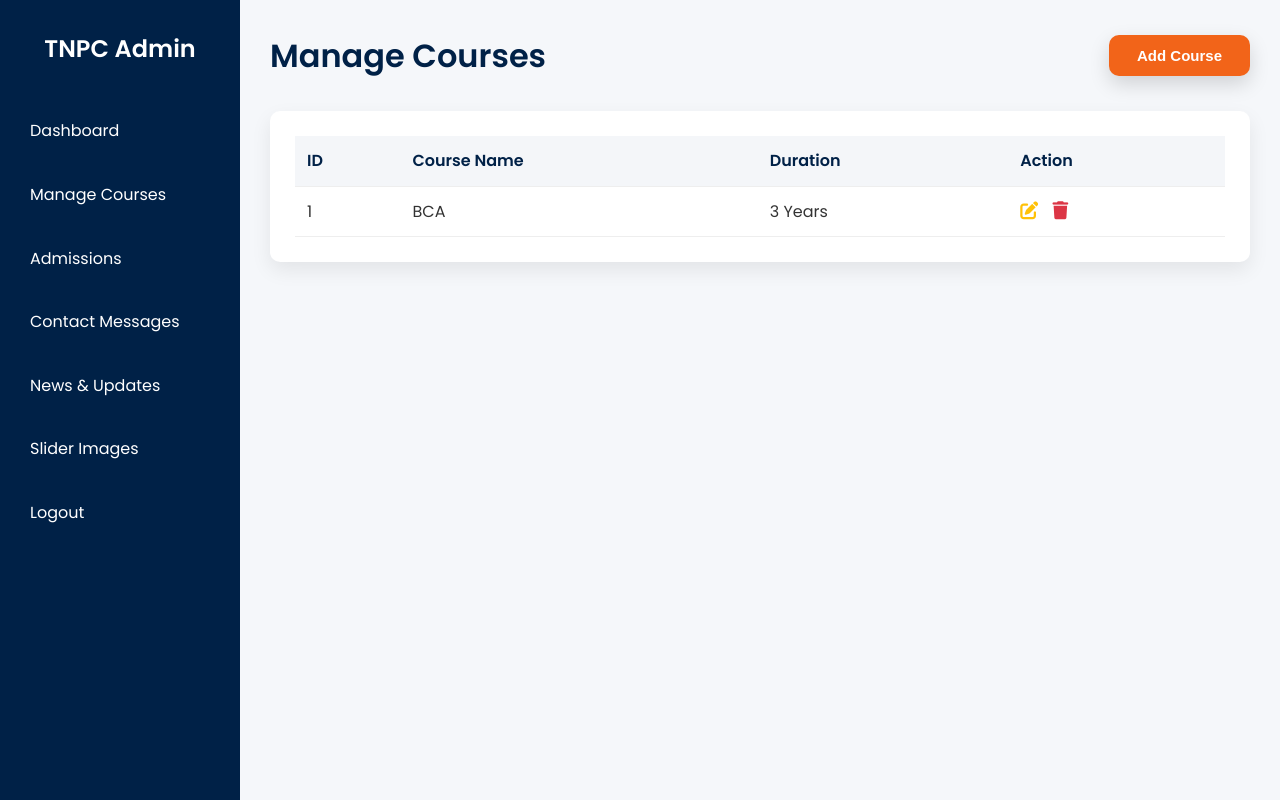
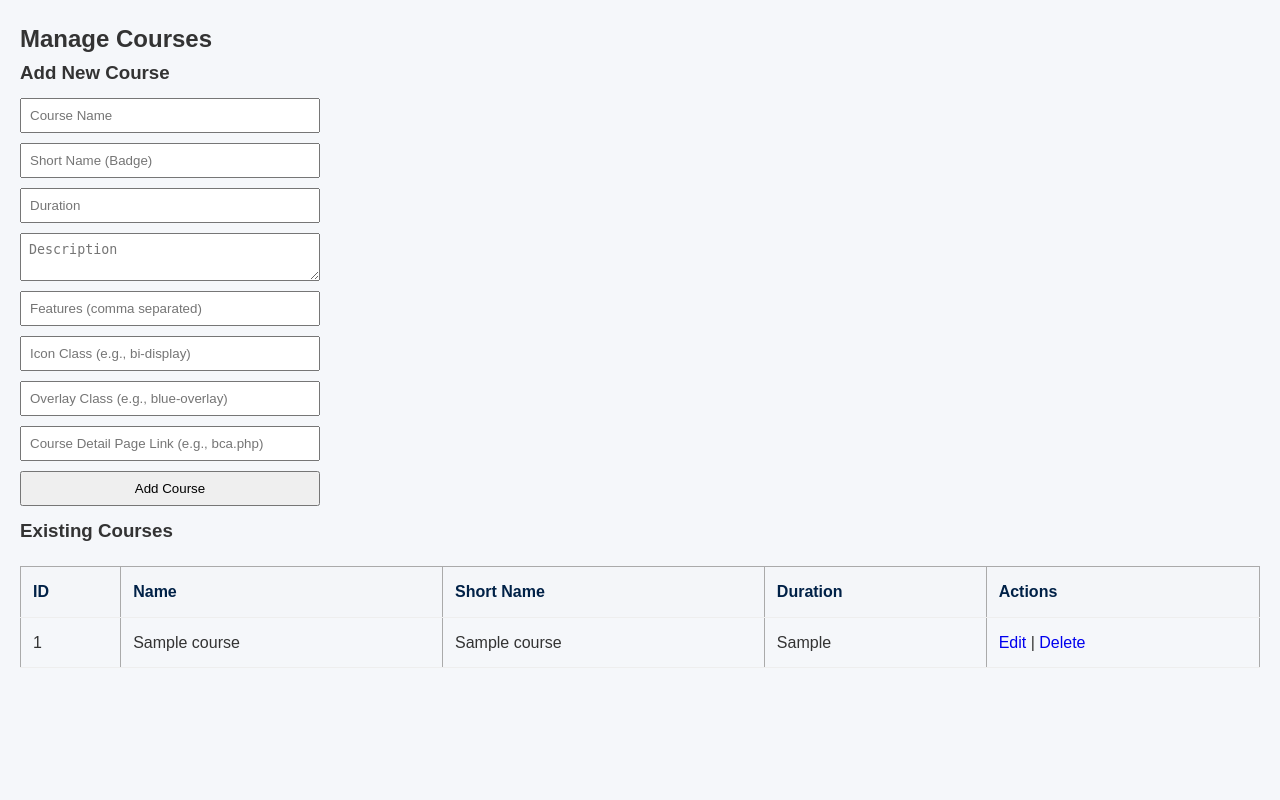
Before and after one commit to gamijinal/TNPC-, a PHP site: page /manage_course.php in a window 1280 px wide. Run offline with PHP 8.4, Linux system fonts and the light colour scheme; tables that the repository leaves empty or names only in its code hold one stand-in row (values such as "Sample post").

Commit message:
okcourse

```diff
--- a/Admin/db.php
+++ b/Admin/db.php
@@ -1,8 +1,7 @@
 <?php
-// db.php - Database connection & role-based session start
-
-session_start(); // Start session for login management
-
+if (session_status() == PHP_SESSION_NONE) {
+    session_start();
+}
 $host = "localhost";
 $user = "root";
 $password = "";
--- a/Admin/manage_course.php
+++ b/Admin/manage_course.php
@@ -1,73 +1,113 @@
+<?php
+// Start session at the very top
+session_start();
+
+// Include database connection
+include __DIR__ . '/db.php';
+
+// Handle form submission
+$success = '';
+if (isset($_POST['add_course'])) {
+    $name = $_POST['name'];
+    $short_name = $_POST['short_name'];
+    $duration = $_POST['duration'];
+    $description = $_POST['description'];
+    $features = $_POST['features']; // comma separated
+    $icon_class = $_POST['icon_class'];
+    $overlay_class = $_POST['overlay_class'];
+    $link = $_POST['link'];
+
+    // Prepare and execute insert query
+    $stmt = $conn->prepare("INSERT INTO courses
+        (name, short_name, duration, description, features, icon_class, overlay_class, link)
+        VALUES (:name, :short_name, :duration, :description, :features, :icon_class, :overlay_class, :link)");
+
+    $stmt->execute([
+        ':name' => $name,
+        ':short_name' => $short_name,
+        ':duration' => $duration,
+        ':description' => $description,
+        ':features' => $features,
+        ':icon_class' => $icon_class,
+        ':overlay_class' => $overlay_class,
+        ':link' => $link
+    ]);
+
+    $success = "Course added successfully!";
+}
+
+// Fetch all courses
+$courses = $conn->query("SELECT * FROM courses ORDER BY id ASC")->fetchAll(PDO::FETCH_ASSOC);
+?>
+
 <!DOCTYPE html>
 <html lang="en">
-
 <head>
     <meta charset="UTF-8">
-    <meta name="viewport" content="width=device-width, initial-scale=1.0">
-    <title>Manage Courses - TNPC Admin</title>
+    <title>Manage Courses</title>
     <link rel="stylesheet" href="admin.css">
     <link rel="stylesheet" href="../CSS/style.css">
-    <link href="https://fonts.googleapis.com/css2?family=Poppins:wght@400;600&display=swap" rel="stylesheet">
-    <link rel="stylesheet" href="https://cdnjs.cloudflare.com/ajax/libs/font-awesome/6.5.0/css/all.min.css">
+    <style>
+        /* Optional quick styling */
+        body { font-family: Arial, sans-serif; margin: 20px; }
+        input, textarea, button { display: block; margin: 10px 0; padding: 8px; width: 300px; }
+        table { border-collapse: collapse; margin-top: 20px; width: 100%; }
+        table, th, td { border: 1px solid #aaa; }
+        th, td { padding: 8px; text-align: left; }
+        .success { color: green; font-weight: bold; }
+    </style>
 </head>
+<body>
 
-<body>
-    <div class="dashboard">
-        <!-- Sidebar -->
-        <?php include "sidemenu.php"; ?>
+<div class="container">
+    <h2>Manage Courses</h2>
 
-        <!-- Main Content -->
-        <div class="main-content">
-            <div class="topbar">
-                <h1>Manage Courses</h1>
-                <button type="button" class="custom-btn" onclick="openCourseAdd()">Add Course</button>
-            </div>
+    <?php if ($success): ?>
+        <p class="success"><?= $success ?></p>
+    <?php endif; ?>
 
-            <!-- Courses Table -->
-            <div class="table-container">
+    <!-- Add New Course Form -->
+    <form method="POST">
+        <h3>Add New Course</h3>
+        <input type="text" name="name" placeholder="Course Name" required>
+        <input type="text" name="short_name" placeholder="Short Name (Badge)" required>
+        <input type="text" name="duration" placeholder="Duration" required>
+        <textarea name="description" placeholder="Description" required></textarea>
+        <input type="text" name="features" placeholder="Features (comma separated)">
+        <input type="text" name="icon_class" placeholder="Icon Class (e.g., bi-display)">
+        <input type="text" name="overlay_class" placeholder="Overlay Class (e.g., blue-overlay)">
+        <input type="text" name="link" placeholder="Course Detail Page Link (e.g., bca.php)">
+        <button type="submit" name="add_course">Add Course</button>
+    </form>
+
+    <!-- Existing Courses Table -->
+    <h3>Existing Courses</h3>
     <table>
         <tr>
             <th>ID</th>
-                        <th>Course Name</th>
+            <th>Name</th>
+            <th>Short Name</th>
             <th>Duration</th>
-                        <th>Action</th>
+            <th>Actions</th>
         </tr>
+        <?php if (!empty($courses)): ?>
+            <?php foreach ($courses as $c): ?>
             <tr>
-                        <td>1</td>
-                        <td>BCA</td>
-                        <td>3 Years</td>
-                        <td class="action-icons">
-                            <i class="fa-solid fa-pen-to-square edit-icon" onclick="openCourseEdit(this)"></i>
-                            <i class="fa-solid fa-trash delete-icon" onclick="deleteRow(this)"></i>
+                <td><?= $c['id'] ?></td>
+                <td><?= $c['name'] ?></td>
+                <td><?= $c['short_name'] ?></td>
+                <td><?= $c['duration'] ?></td>
+                <td>
+                    <a href="edit_course.php?id=<?= $c['id'] ?>">Edit</a> |
+                    <a href="delete_course.php?id=<?= $c['id'] ?>" onclick="return confirm('Delete this course?')">Delete</a>
                 </td>
             </tr>
-
+            <?php endforeach; ?>
+        <?php else: ?>
+            <tr><td colspan="5">No courses found.</td></tr>
+        <?php endif; ?>
     </table>
 </div>
-            <div id="courseModal" class="modal">
 
-                <div class="modal-content">
-
-                    <span class="close-btn" onclick="closeModal('courseModal')">&times;</span>
-
-                    <h2 id="modalTitle">Add Course</h2>
-
-                    <input type="hidden" id="editRowIndex">
-
-                    <label>Course Name</label>
-                    <input type="text" id="courseName">
-
-                    <label>Duration</label>
-                    <input type="text" id="courseDuration">
-
-                    <button type="button" class="custom-btn" onclick="saveCourse()">Save Changes</button>
-
-                </div>
-
-            </div>
-        </div>
-    </div>
-    <script src="model.js"></script>
 </body>
-
 </html>
```
Also changed, not shown: PHP/index.php (+21 -56 lines). Lines whose indentation alone changed are shown as unchanged.
